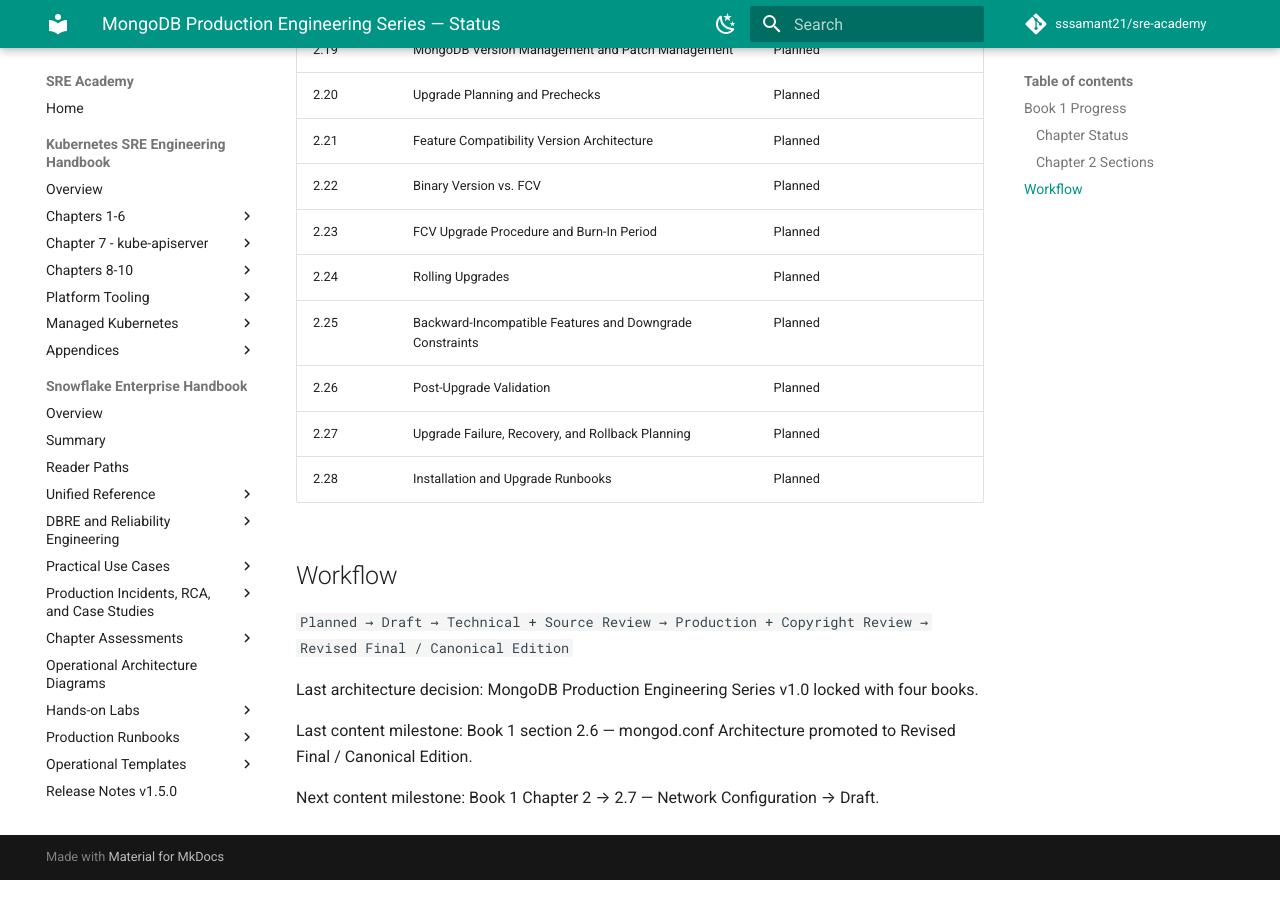
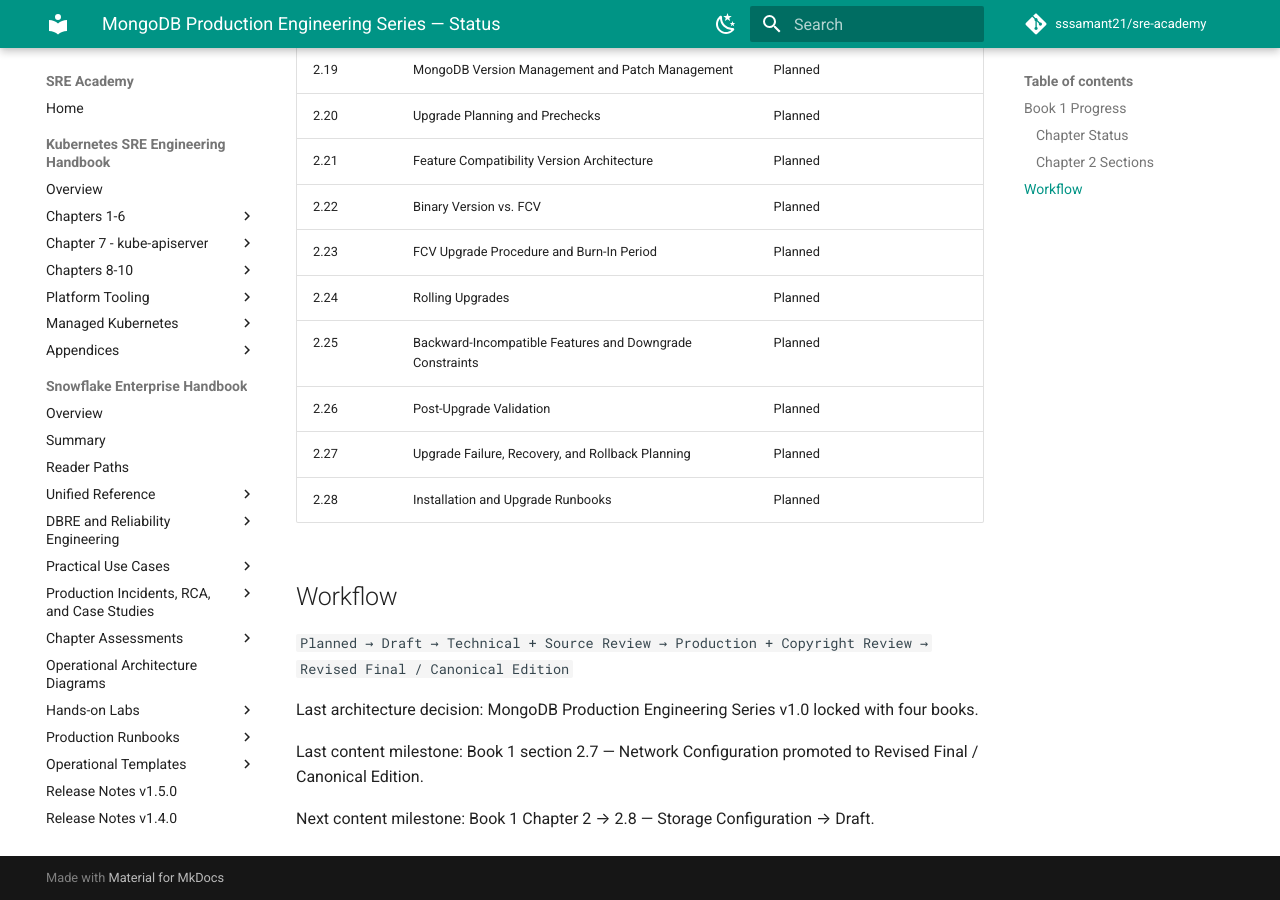
Before and after one commit to sssamant21/sre-academy, an MkDocs documentation site: the page built from docs/books/mongodb/STATUS.md, in a window 1280 px wide and 900 px high, scrolled down 1875 px. Built offline with MkDocs 1.6.1 and Material for MkDocs 9.7.7, drawn with Linux system fonts in a browser that asks for light colours; comment, search, counter and statistics services are not loaded; some of the changed text lies outside the part shown.

Commit message:
docs(mongodb): advance chapter 2 status through canonical 2.7

```diff
--- a/docs/books/mongodb/STATUS.md
+++ b/docs/books/mongodb/STATUS.md
@@ -2,7 +2,7 @@
 
 | Book | Title | Architecture | Content Status |
 |---|---|---|---|
-| 1 | MongoDB Administration Handbook | 🔒 Locked | In Progress — Chapter 1 Complete; Chapter 2 through 2.6 Canonical |
+| 1 | MongoDB Administration Handbook | 🔒 Locked | In Progress — Chapter 1 Complete; Chapter 2 through 2.7 Canonical |
 | 2 | MongoDB SRE & Reliability Engineering Handbook | 🔒 Locked | Planned |
 | 3 | MongoDB DBRE & Performance Engineering Handbook | 🔒 Locked | Planned |
 | 4 | MongoDB Cloud & Kubernetes Production Handbook | 🔒 Locked | Planned |
@@ -14,7 +14,7 @@
 | Chapter | Status |
 |---|---|
 | Chapter 1 — MongoDB Architecture and Internals | ✅ COMPLETE — 1.1–1.24 Canonical |
-| Chapter 2 — Installation, Configuration, Patching, and Upgrades | In Progress — 2.1–2.6 Canonical; 2.7 Next |
+| Chapter 2 — Installation, Configuration, Patching, and Upgrades | In Progress — 2.1–2.7 Canonical; 2.8 Next |
 
 ### Chapter 2 Sections
 
@@ -55,6 +55,6 @@
 
 Last architecture decision: MongoDB Production Engineering Series v1.0 locked with four books.
 
-Last content milestone: Book 1 section 2.6 — mongod.conf Architecture promoted to Revised Final / Canonical Edition.
+Last content milestone: Book 1 section 2.7 — Network Configuration promoted to Revised Final / Canonical Edition.
 
-Next content milestone: Book 1 Chapter 2 → 2.7 — Network Configuration → Draft.
+Next content milestone: Book 1 Chapter 2 → 2.8 — Storage Configuration → Draft.
```
Also changed, not shown: other parts of docs/books/mongodb/STATUS.md (+2 -2 lines).
